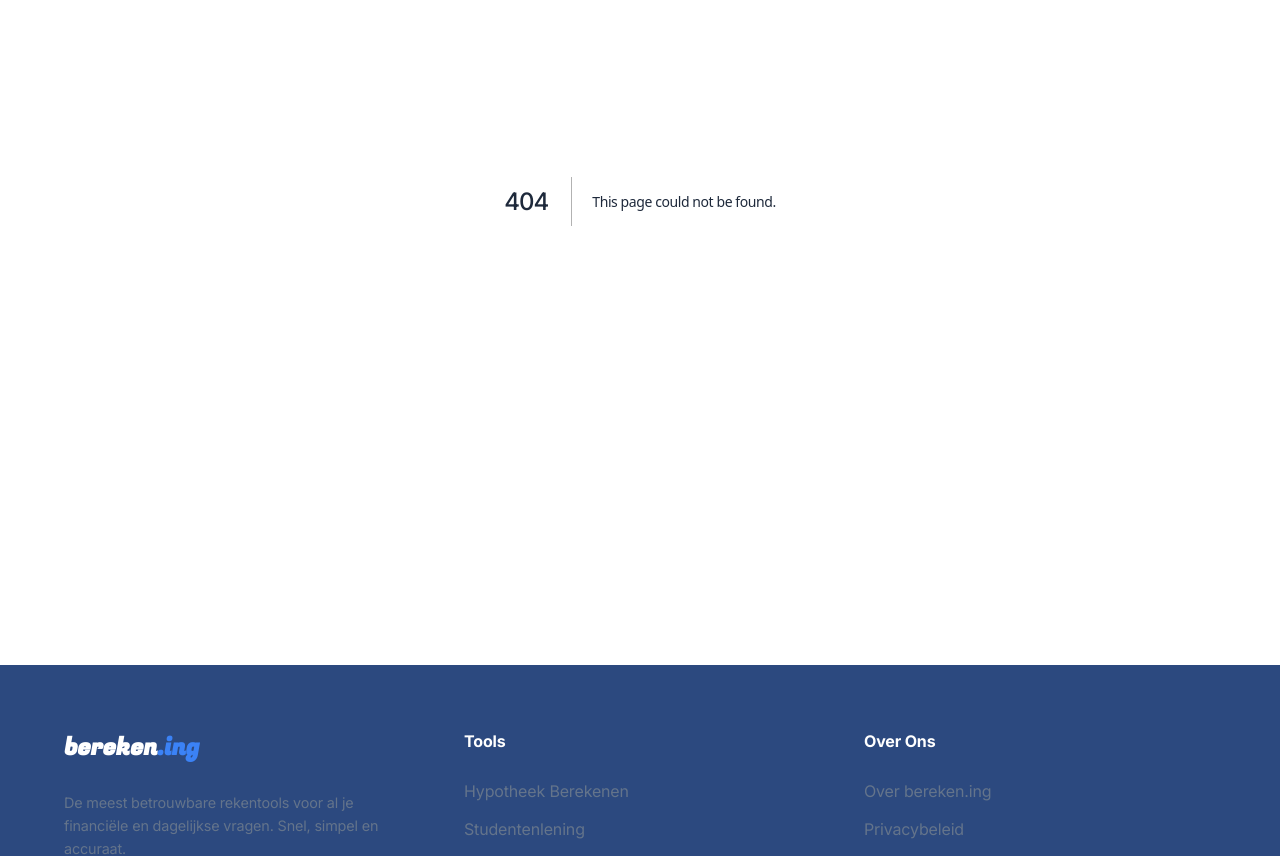
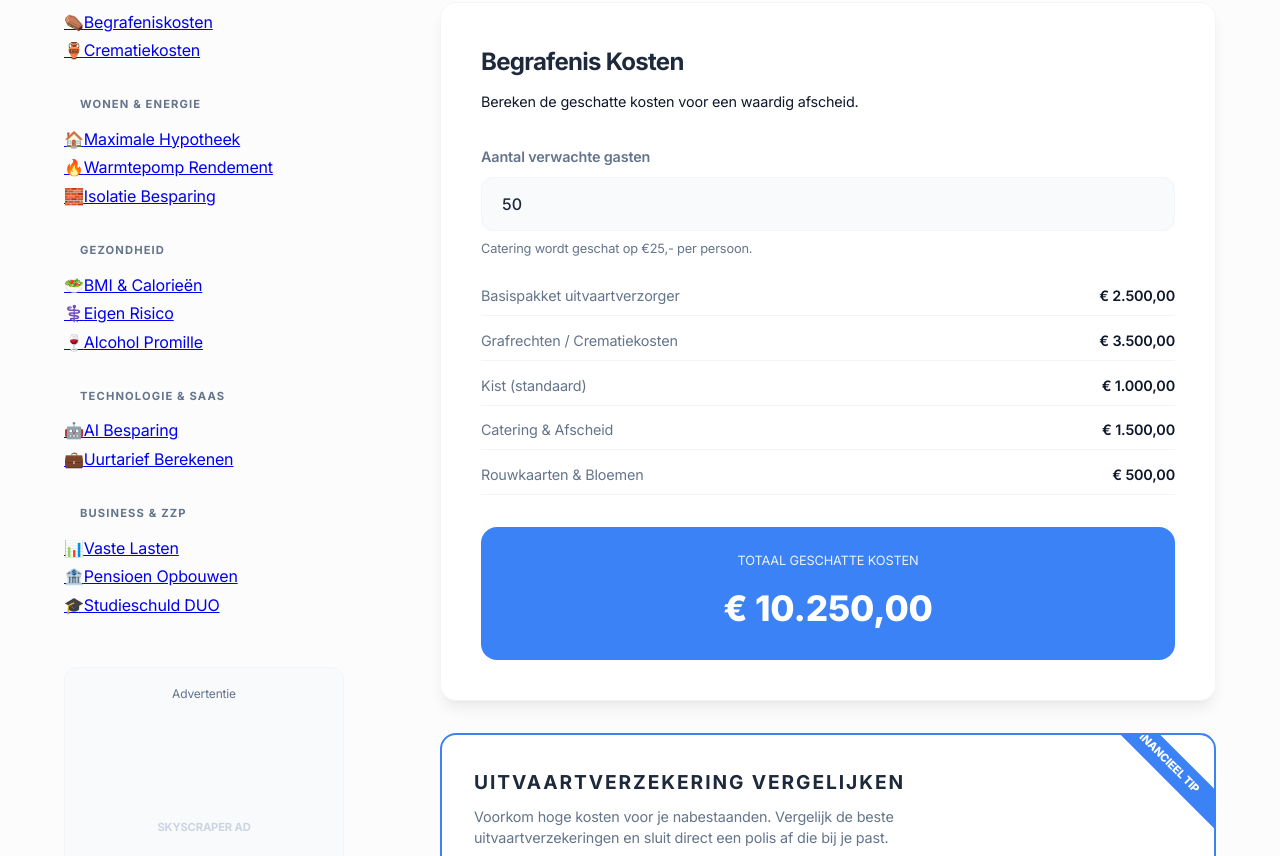
Before and after one commit to sirklaas/bereken.ing, a Next.js app: page /geld/begrafenis in a window 1280 px wide. Before the commit this address had no page. Shown: the part 280-1136 px from the top of the page. Built offline with nearby package versions, Linux system fonts and the light colour scheme.

Commit message:
feat: added high-value Funeral and Cremation cost tools with insurance affiliates

```diff
--- /dev/null
+++ b/src/app/geld/begrafenis/page.tsx
@@ -0,0 +1,42 @@
+import type { Metadata } from "next";
+import FuneralCalculator from "@/components/FuneralCalculator";
+import ToolLayout from "@/components/ToolLayout";
+import AdSenseSlot from "@/components/AdSenseSlot";
+import AffiliateCTA from "@/components/AffiliateCTA";
+import { AFFILIATE_CONFIG } from "@/config/affiliateConfig";
+
+export const metadata: Metadata = {
+  title: "Begrafeniskosten Berekenen 2026 | Wat kost een uitvaart?",
+  description: "Bereken direct de geschatte kosten voor een begrafenis in Nederland. Inzicht in grafrechten, uitvaartverzorger en catering.",
+};
+
+export default function Page() {
+  return (
+    <ToolLayout>
+      <AdSenseSlot id="top-ad" format="rectangle" style={{ marginBottom: "2rem" }} />
+      <h3>Geld & Verzekeringen</h3>
+      <h1>Begrafenis <span style={{ color: "var(--primary-accent)" }}>Kosten</span></h1>
+
+      <FuneralCalculator type="burial" />
+
+      <AffiliateCTA
+        title="Uitvaartverzekering Vergelijken"
+        description="Voorkom hoge kosten voor je nabestaanden. Vergelijk de beste uitvaartverzekeringen en sluit direct een polis af die bij je past."
+        buttonText="Vergelijk Verzekeringen"
+        href={AFFILIATE_CONFIG.links.uitvaartverzekering}
+        badge="Financieel Tip"
+      />
+
+      <div style={{ marginTop: "4rem", maxWidth: "800px" }}>
+        <h2 style={{ fontSize: "1.8rem" }}>Waarom stijgen de begrafeniskosten?</h2>
+        <p>
+          De kosten voor een begrafenis in Nederland stijgen jaarlijks, vooral door de verhoging van gemeentelijke grafrechten.
+          Gemiddeld kost een begrafenis tussen de €8.500 en €11.000. Het is verstandig om dit tijdig financieel te regelen.
+        </p>
+        <AdSenseSlot id="inline-ad" format="fluid" />
+      </div>
+
+      <AdSenseSlot id="bottom-ad" format="rectangle" style={{ marginTop: "3rem" }} />
+    </ToolLayout>
+  );
+}
--- /dev/null
+++ b/src/components/FuneralCalculator.tsx
@@ -0,0 +1,72 @@
+"use client";
+
+import { useState, useEffect } from "react";
+
+const COST_ITEMS = [
+  { name: "Basispakket uitvaartverzorger", burial: 2500, cremation: 2500 },
+  { name: "Grafrechten / Crematiekosten", burial: 3500, cremation: 1500 },
+  { name: "Kist (standaard)", burial: 1000, cremation: 1000 },
+  { name: "Catering & Afscheid", burial: 1500, cremation: 1500 },
+  { name: "Rouwkaarten & Bloemen", burial: 500, cremation: 500 },
+];
+
+export default function FuneralCalculator({ type }: { type: "burial" | "cremation" }) {
+  const [attendees, setAttendees] = useState<number>(50);
+  const [totalCost, setTotalCost] = useState<number>(0);
+
+  useEffect(() => {
+    let sum = 0;
+    COST_ITEMS.forEach(item => {
+      sum += type === "burial" ? item.burial : item.cremation;
+    });
+
+    // Dynamic catering based on attendees (approx €25 per person)
+    sum += (attendees * 25);
+
+    setTotalCost(sum);
+  }, [type, attendees]);
+
+  const formatCurrency = (value: number) => {
+    return new Intl.NumberFormat("nl-NL", { style: "currency", currency: "EUR" }).format(value);
+  };
+
+  return (
+    <div className="card animate-in stagger-2">
+      <h2 style={{ fontSize: "1.5rem", marginBottom: "0.5rem" }}>
+        {type === "burial" ? "Begrafenis" : "Crematie"} Kosten
+      </h2>
+      <p style={{ fontSize: "0.9rem", marginBottom: "2rem" }}>Bereken de geschatte kosten voor een waardig afscheid.</p>
+
+      <div style={{ display: "grid", gap: "1.5rem" }}>
+        <div>
+          <label>Aantal verwachte gasten</label>
+          <input type="number" value={attendees} onChange={(e) => setAttendees(Number(e.target.value))} />
+          <div style={{ fontSize: "0.8rem", color: "var(--secondary)", marginTop: "0.5rem" }}>
+            Catering wordt geschat op €25,- per persoon.
+          </div>
+        </div>
+
+        <div style={{ display: "grid", gap: "0.8rem" }}>
+          {COST_ITEMS.map(item => (
+            <div key={item.name} style={{ display: "flex", justifyContent: "space-between", fontSize: "0.9rem", borderBottom: "1px solid var(--border)", paddingBottom: "0.5rem" }}>
+              <span style={{ color: "var(--secondary)" }}>{item.name}</span>
+              <span style={{ fontWeight: 600 }}>{formatCurrency(type === "burial" ? item.burial : item.cremation)}</span>
+            </div>
+          ))}
+        </div>
+      </div>
+
+      <div style={{
+        marginTop: "2rem",
+        padding: "1.5rem",
+        background: "var(--primary-accent)",
+        borderRadius: "16px",
+        color: "white",
+        textAlign: "center"
+      }}>
+        <p style={{ fontSize: "0.8rem", opacity: 0.9, marginBottom: "0.5rem" }}>TOTAAL GESCHATTE KOSTEN</p>
+        <div style={{ fontSize: "2.2rem", fontWeight: 800 }}>{formatCurrency(totalCost)}</div>
+      </div>
+    </div>
+  );
+}
--- a/src/components/Sidebar.tsx
+++ b/src/components/Sidebar.tsx
@@ -11,6 +11,10 @@ export default function Sidebar() {
       { name: "Magische 8-Ball", href: "/fun/8ball", icon: "🎱" },
       { name: "I Ching (Itjing)", href: "/fun/iching", icon: "🏯" },
       { name: "Dagentot", href: "/fun/dagentot", icon: "⏳" },
+    ]},
+    { title: "Geld & Verzekeringen", links: [
+      { name: "Begrafeniskosten", href: "/geld/begrafenis", icon: "⚰️" },
+      { name: "Crematiekosten", href: "/geld/crematie", icon: "🏺" },
     ]},
     { title: "Wonen & Energie", links: [
       { name: "Maximale Hypotheek", href: "/hypotheek", icon: "🏠" },
--- a/src/config/affiliateConfig.ts
+++ b/src/config/affiliateConfig.ts
@@ -16,6 +16,7 @@ export const AFFILIATE_CONFIG = {
     zzp_bank: "https://www.knab.nl/zakelijk",
     zorgverzekering: "https://www.independer.nl/zorgverzekering",
     boekhouden: "https://www.moneybird.nl",
+    uitvaartverzekering: "https://www.independer.nl/uitvaartverzekering",
   }
 };
 
```
Also changed, not shown: src/app/geld/crematie/page.tsx (added, +42 -0 lines).
